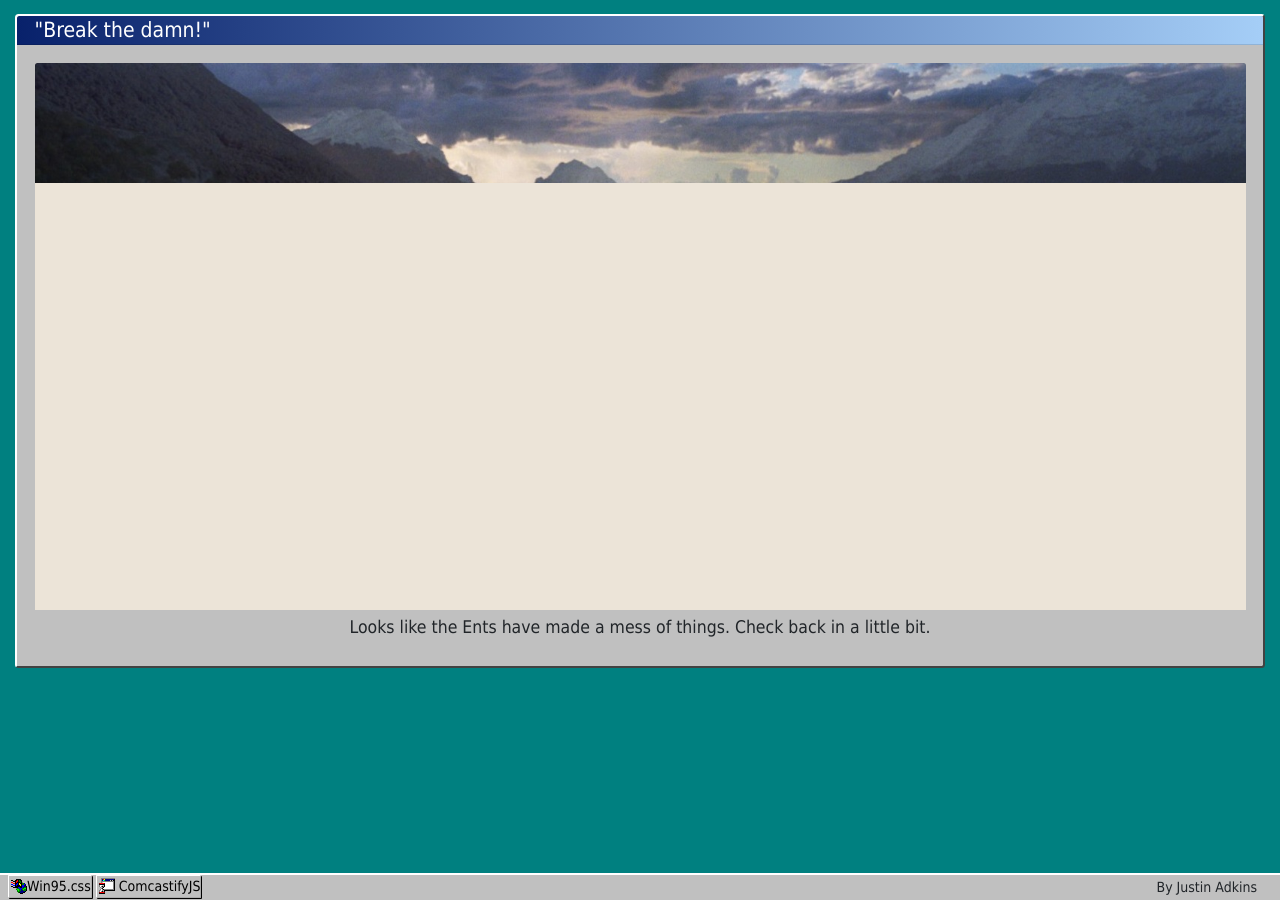
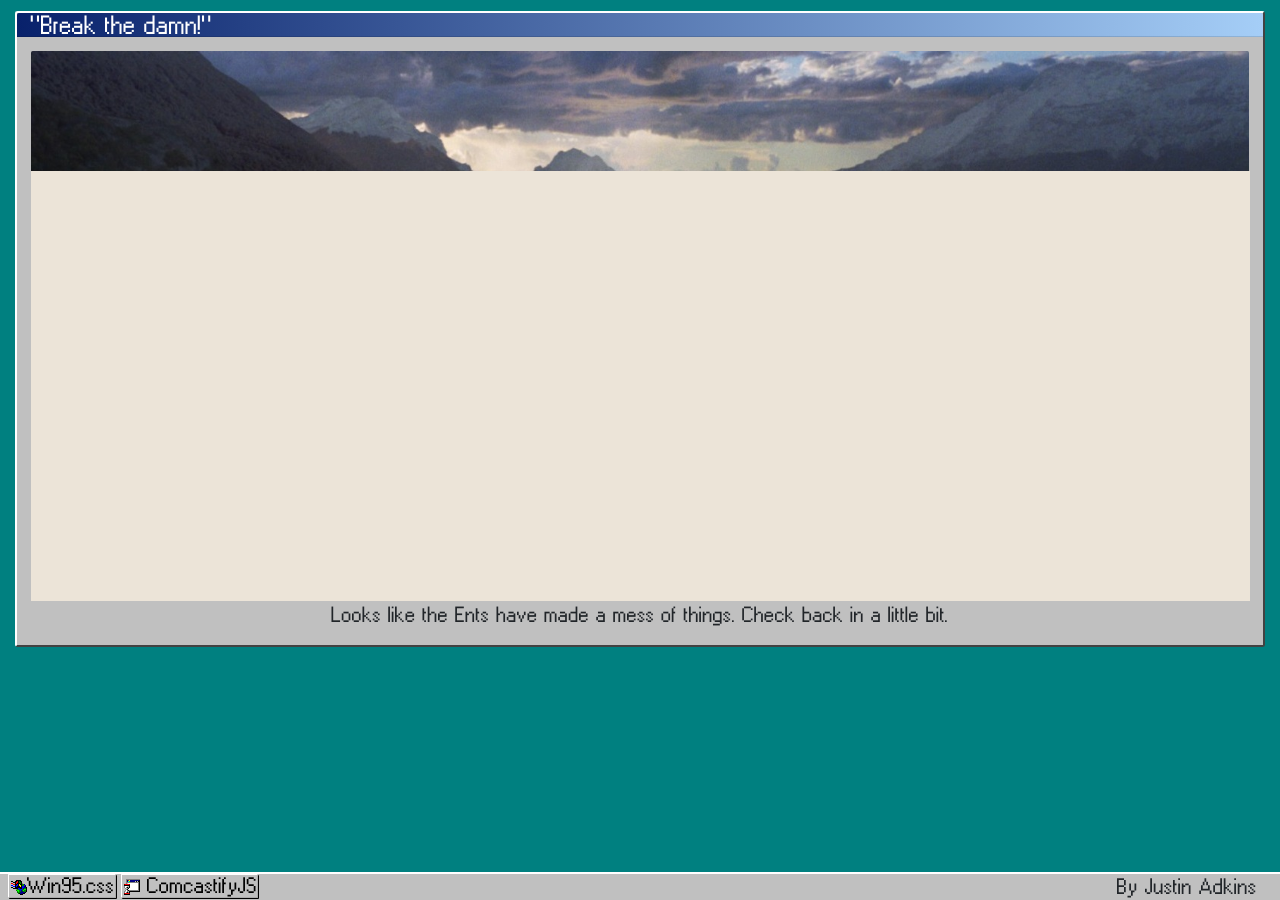
Before and after one commit to jmadkins/jmadkins.github.io, a Jekyll site: the page built from 500.html, in a window 1280 px wide. Built offline with Jekyll 4.4.1, drawn with Linux system fonts in a browser that asks for light colours.

Commit message:
Small tweaks and new font (#19)

```diff
--- a/_includes/me/sidebar.html
+++ b/_includes/me/sidebar.html
@@ -1,5 +1,5 @@
 <div class="card">
-  <h1 class="card-header bg-primary text-white text-uppercase text-center">{{ site.title }}</h1>
+  <h1 class="card-header bg-primary text-white text-uppercase text-center" style="overflow: hidden;">{{ site.title }}</h1>
   <img
     class="card-img-top"
     src="https://www.gravatar.com/avatar/1e765b9eb6b718df8271f5a900e5c013?s=500"
@@ -28,7 +28,7 @@
     </li>
     {% for email in site.emails %}
     <li class="list-group-item" style="padding-right: 7px">
-      <img src="/assets/icons/mailbox_world-1.png" alt="Email icon">
+      <img src="/assets/icons/envelope_open_sheet-1.png" alt="Email icon">
       <a href="mailto:{{ email }}"> {{ email }} </a>
     </li>
     {% endfor %} {% for network in site.networks %}
--- a/_includes/tabs/skills.html
+++ b/_includes/tabs/skills.html
@@ -1,13 +1,11 @@
 <ul class="list-group">
   {% for skill in site.data.skills %}
   <li class="list-group-item">
-    <h4 class="text-teal">
-      {{ skill.title }}
-    </h4>
+    <h5 class="text-teal text-uppercase">{{ skill.title }}</h5>
     <ul class="list-inline">
       {% for item in skill.items %}
       <li class="list-inline-item">
-        <h5 style="font-weight: normal;">{{ item }}</h5>
+        {{ item }}
       </li>
       {% endfor %}
     </ul>
--- a/assets/styles/win95.css
+++ b/assets/styles/win95.css
@@ -12,19 +12,29 @@
 html {
   position: relative;
   min-height: 100%;
-  font-size: 14px;
+  font-size: 11px;
 }
 /*
 
 Body styles
 
 */
+
+@font-face {
+  font-family: "WIN95";
+  src: url('../fonts/w-95-sans-serif.woff2') format('woff2'),
+        url('../fonts/w-95-sans-serif.woff') format('woff');
+  font-weight: normal;
+  font-style: normal;
+}
+
 body {
-    font-family: "MS Sans Serif",Tahoma,Verdana,Segoe,sans-serif;
+    font-family: "WIN95","MS Sans Serif",Tahoma,Verdana,Segoe,sans-serif;
     background: teal;
     color: white;
     padding-bottom: 28px;
 }
+
 .bg-cloud{
     background-image: url(../images/clouds2.jpg);
     color:#212529;
```
Also changed, not shown: _includes/me/job.html (+8 -4 lines), _includes/tabs/political.html (+10 -2 lines), _includes/tabs/projects.html (+4 -4 lines), assets/fonts/w-95-sans-serif.woff (added), assets/fonts/w-95-sans-serif.woff2 (added), assets/icons/envelope_open_sheet-1.png (added), assets/icons/mailbox_world-1.png (deleted), assets/icons/mailbox_world-2.png (added).
